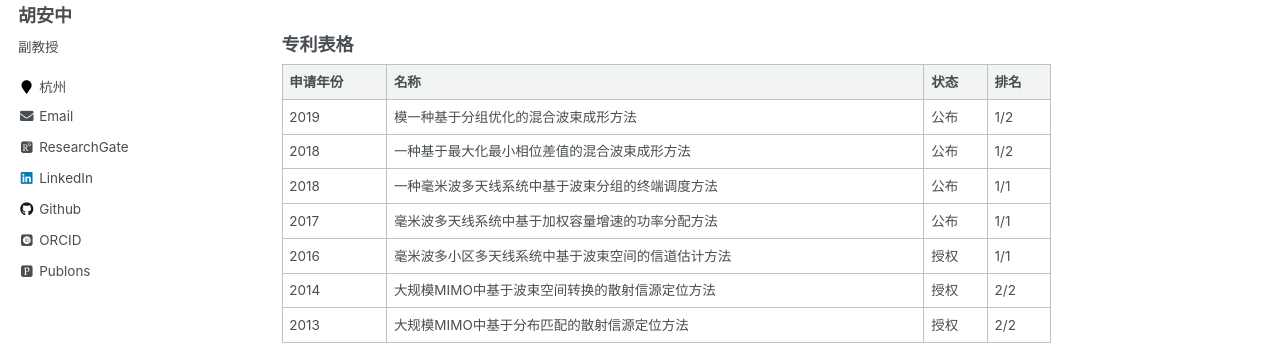
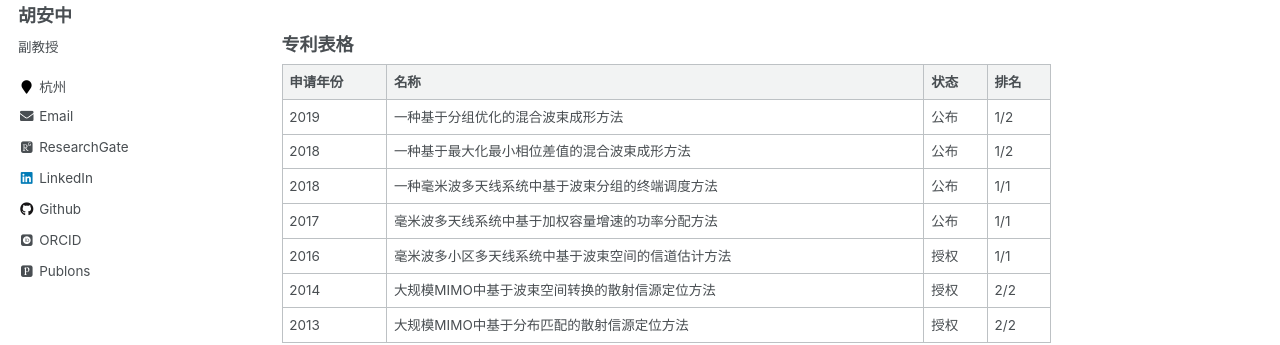
Before and after one commit to anzhonghu/ch, a Jekyll site: the page built from _portfolio/portfolio-1.md, in a window 1280 px wide. Shown: the part 298-643 px from the top of the page. Built offline with Jekyll 4.4.1, drawn with Linux system fonts in a browser that asks for light colours; some web fonts are replaced.

Commit message:
Update portfolio-1.md

```diff
--- a/_portfolio/portfolio-1.md
+++ b/_portfolio/portfolio-1.md
@@ -8,7 +8,7 @@ collection: portfolio
 
 | 申请年份                 |   名称  | 状态               | 排名 |
 | ---------------- | ------------------|----|----------------------|
-| 2019      | 模一种基于分组优化的混合波束成形方法 | 公布 | 1/2 |
+| 2019      | 一种基于分组优化的混合波束成形方法 | 公布 | 1/2 |
 | 2018    | 一种基于最大化最小相位差值的混合波束成形方法 | 公布 | 1/2 |
 | 2018    | 一种毫米波多天线系统中基于波束分组的终端调度方法 | 公布 | 1/1 |
 | 2017    | 毫米波多天线系统中基于加权容量增速的功率分配方法 | 公布 | 1/1 |
```
